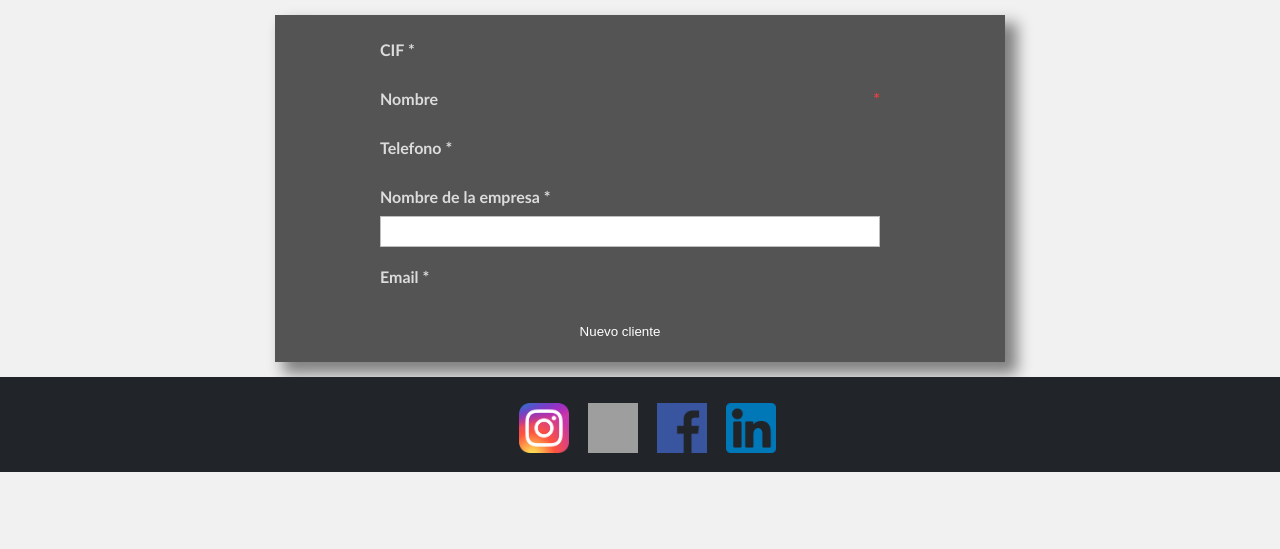
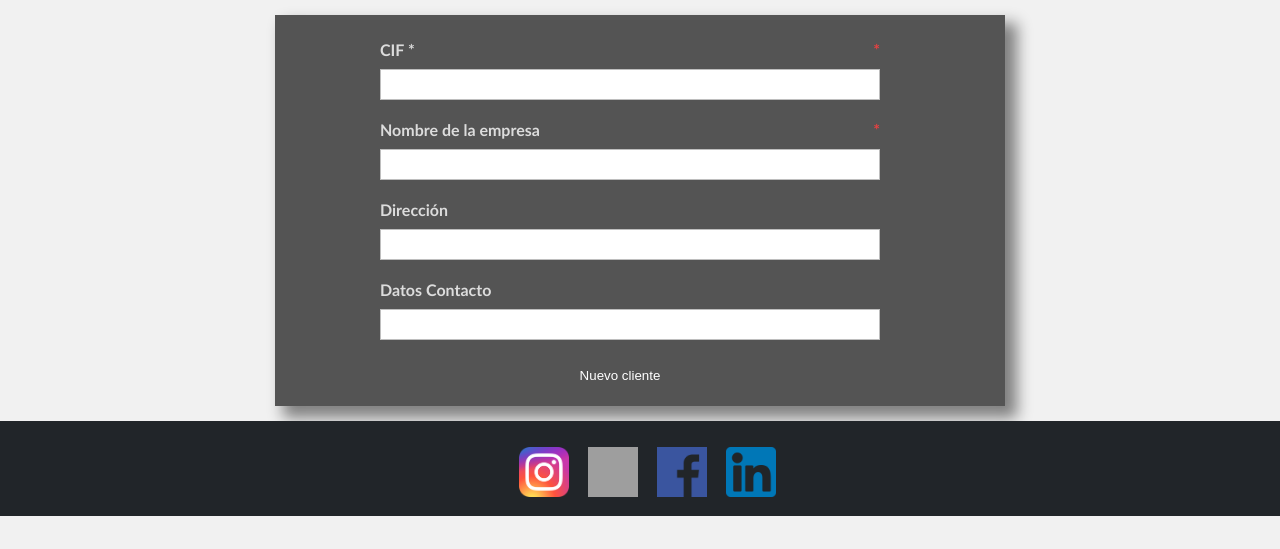
Before and after one commit to mikelpg1/reto2IngenieriaWeb, a Django app: page /deustronic/anyadirCliente in a window 1280 px wide. Shown: the part 195-744 px from the top of the page. Run offline with Django 3.2, Linux system fonts and the light colour scheme; grey boxes are pictures that could not be loaded.

Commit message:
Solución de errores en añadir

```diff
--- a/mysite/deustronic/templates/anyadirCliente.html
+++ b/mysite/deustronic/templates/anyadirCliente.html
@@ -16,27 +16,22 @@
         <!--Cargamos los campos del formulario indicados en el metodo get dentro de nuestra vista-->
         <ul class="formularios">
             <li>
-                <label for="id_cif">CIF *</span></label>
-                {{ form.cif }}
+                <label for="id_cif">CIF *<span class="required">*</span></label>
+                {{ form.CIF }}
             </li>
             <li>
-                <label for="id_nombre">Nombre <span class="required">*</span></label>
-                {{ form.nombre }}
-            </li>
-            <li>
-                <label for="id_telefono">Telefono *</span></label>
-                {{ form.telefono }}
-            </li>
-            <li>
-                <label for="id_nombreEmpresa">Nombre de la empresa *</span></label>
+                <label for="id_nombreEmpresa">Nombre de la empresa <span class="required">*</span></label>
                 {{ form.nombreEmpresa }}
             </li>
             <li>
-                <label for="id_email">Email *</s></label>
-                {{ form.email }}
+                <label for="id_direccion">Dirección </label>
+                {{ form.direccion }}
+            </li>
+            <li>
+                <label for="id_email">Datos Contacto </label>
+                {{ form.datosContacto }}
             </li>
         </ul>
-
         <input type="submit" value="Nuevo cliente">
     </form>
 {% endblock %}
--- a/mysite/deustronic/templates/eliminarComponente.html
+++ b/mysite/deustronic/templates/eliminarComponente.html
@@ -12,6 +12,7 @@
     <div class = "formularios">
         <!--Formulario para eliminar un componente existente mediante el metodo post. La accion se desarrolla mediante el id del componente.-->
         <form class="acciones" method="POST" action=".">
+            {% csrf_token %}
             <p>Está seguro que desea eliminar: {{ componente.nombre }}?</p>
             <input type="submit" value="Eliminar">
         </form>
```
Also changed, not shown: mysite/deustronic/templates/anyadirComponente.html (+8 -0 lines), mysite/deustronic/templates/anyadirProducto.html (+13 -5 lines), mysite/db.sqlite3.
